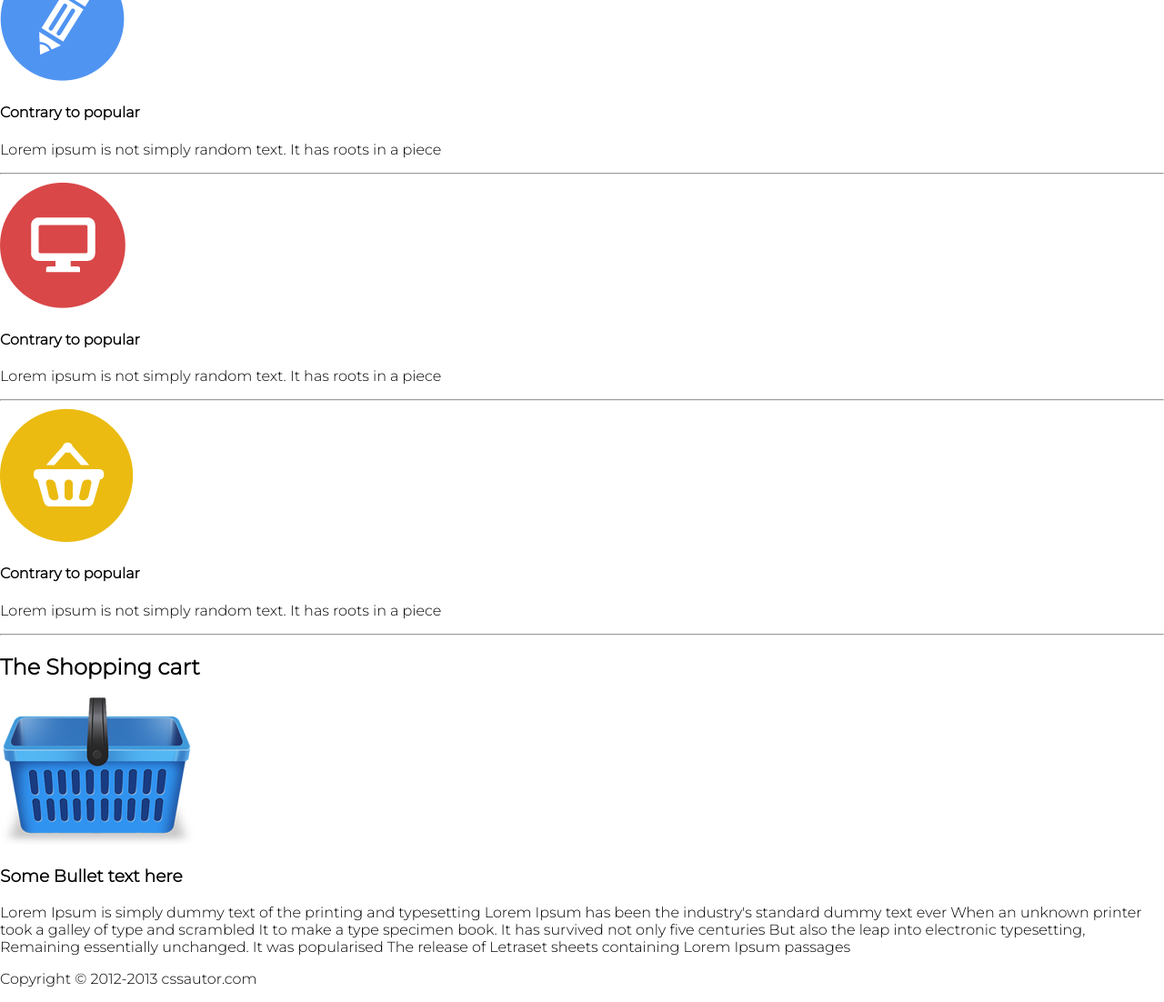
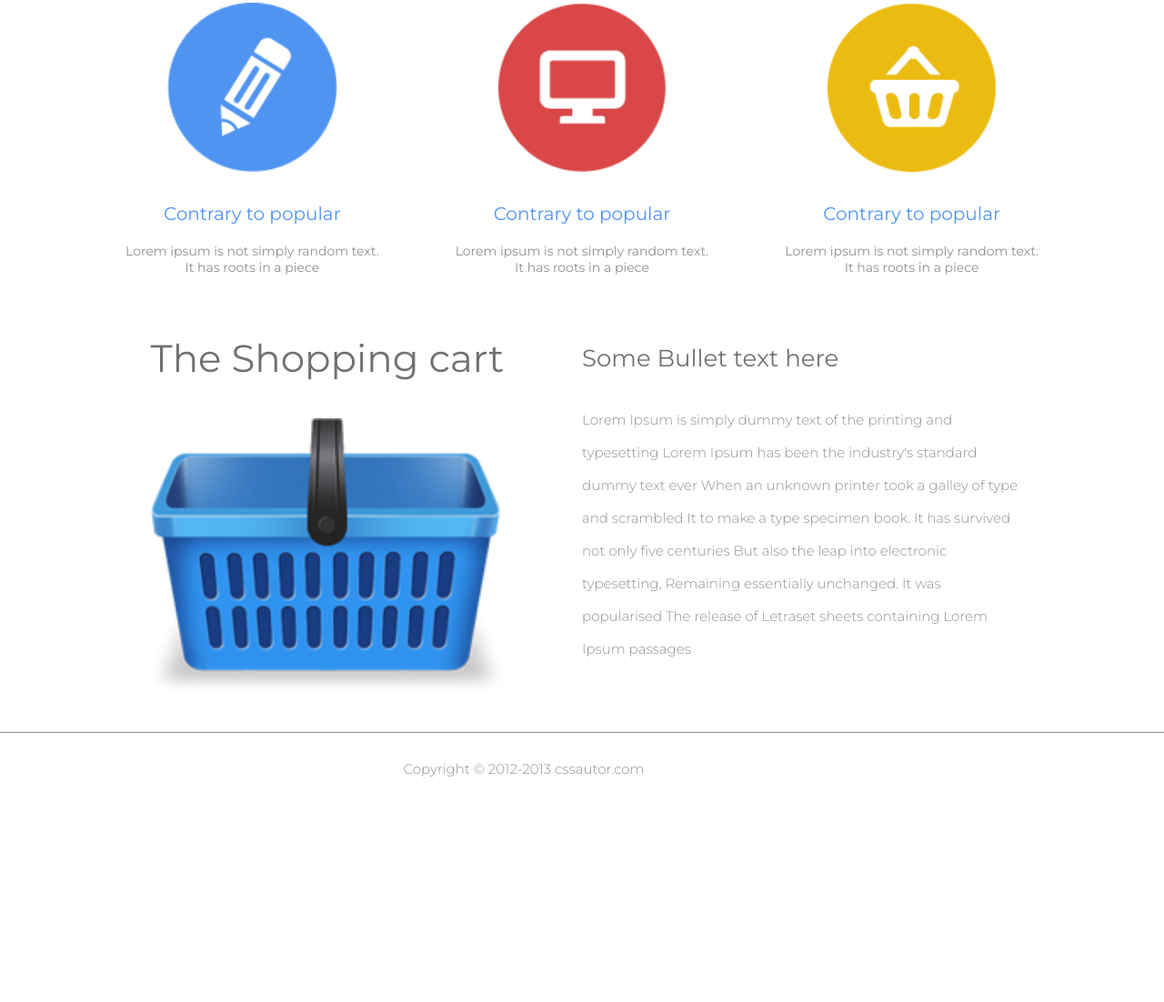
Before and after one commit to JIELLIEHKO/Prechu-maket, a plain HTML site: page index.html in a window 1280 px wide. Shown: the part 681-1783 px from the top of the page at 91% size. After the commit the page ends 1566 px from the top, so only its background shows below. Drawn offline with Linux system fonts and the light colour scheme.

```diff
--- a/css/components/footer.css
+++ b/css/components/footer.css
@@ -0,0 +1,23 @@
+.section-footer {
+    border-top: 1px solid #909090;
+    padding: 30px 0;
+}
+
+.footer {
+    display: flex;
+    align-items: center;
+    justify-content: center;
+}
+
+.footer p {
+    color: #909090;
+    font-size: 15px;
+    font-weight: 300;
+    margin: 0;
+}
+
+@media screen and (min-width: 1200px) {
+    .footer {
+        width: 90%;
+    }
+}
--- a/css/components/header.css
+++ b/css/components/header.css
@@ -5,11 +5,6 @@
   justify-content: space-between;
   align-items: center;
   margin: 0 auto;
-  /*background-color: red;*/
-}
-
-.logo-container {
- /* background-color: green;*/
 }
 
 .logo-link {
@@ -28,8 +23,15 @@
 .logo-text {
   margin: 0 0 0 15px;
   font-size: 56px;
-  letter-spacing: 5px;
+  letter-spacing: 0.42px;
+  font-weight: 300;
+
 }
+
+
+
+
+
 
 /* Drop menu */
 
@@ -89,7 +91,16 @@
   text-decoration: none;
 }
 
-/* Drop menu */
+.nav-link:hover {
+  color: greenyellow;
+}
+
+  /* Drop menu */
+
+
+
+
+
 
 .nav-desk {
   display: none;
@@ -111,6 +122,7 @@
 
   .nav-desk a {
     font-size: 20px;
+    font-weight: 400;
     color: #6c6c6c;
     margin-right: 40px;
   }
--- a/css/components/hero.css
+++ b/css/components/hero.css
@@ -30,6 +30,7 @@
   font-size: 27px;
   color: #ffF;
   margin: 10px 0;
+  font-weight: 300;
 }
 
 .hero-content p {
@@ -37,6 +38,7 @@
   line-height: 35px;
   color: #fff;
   margin: 0;
+  font-weight: 300;
 }
 
 .hero-content  p:last-child {
--- /dev/null
+++ b/css/components/main-bot.css
@@ -0,0 +1,74 @@
+.main-bottom {
+    padding-bottom: 35px;
+}
+
+.shop-container {
+ 	text-align: center;
+}
+
+.shop-container h2 {
+    font-size: 42px;
+    color: #6f7173;
+    font-weight: 400;
+    margin-bottom: 40px;
+}
+
+.shop-container img {
+    width: 215px;
+    height: 162px;
+}
+
+.bullet-container {
+	margin: 0 auto;
+	width: 80%;
+}
+
+.bullet-container h3 {
+    color: #6f7173;
+    margin-bottom: 40px;
+    font-weight: 400;
+    font-size: 34px;
+}
+
+.bullet-container p {
+	color: #909090;
+	line-height: 36px;
+	font-size: 17px;
+    font-weight: 300;
+}
+
+@media screen and (min-width: 1200px) {
+    .main-bottom {
+        display: flex;
+        justify-content: space-between;
+        width: 75%;
+        margin: 0 auto;
+        padding-bottom: 40px;
+    }
+
+    .shop-container h2 {
+        margin-bottom: 40px;
+    }
+
+    .shop-container img {
+        width: 400px;
+        height: auto;
+    }
+
+    .bullet-container {
+        margin: 0 auto;
+        width: 100%;
+        padding-left: 80px;
+        display: flex;
+        align-items: center;
+    }
+
+    .bullet-container h3 {
+        margin-bottom: 34px;
+        font-size: 26px;
+    }
+
+    .bullet-container p {
+        font-size: 15px;
+    }
+}
--- /dev/null
+++ b/css/components/main-top.css
@@ -0,0 +1,80 @@
+.main-content {
+    width: 100%;
+    margin: 0 auto;
+}
+
+.col-1 {
+    display: flex;
+    align-items: center;
+    margin: 0 auto;
+    padding: 41px 0 18px 0;
+    width: 90%;
+}
+
+.main-icon {
+    width: 100%;
+    height: 136px;
+}
+
+.col-content {
+    margin: 0 0 0 40px;
+    width: 75%;
+    font-size: 19px;
+    color: #909090;
+    font-weight: 400;
+}
+
+.col-content h4 {
+    font-size: 34px;
+    color: #5094f2;
+    margin: 0 0 20px 0;
+    font-weight: 400;
+}
+
+hr {
+    margin: 0 auto;
+}
+
+.col-br {
+    display: none;
+}
+
+@media screen and (min-width:1200px) {
+
+    .col-br {
+        display: block;
+    }
+
+    .row {
+        width: 85%;
+        margin: 0 auto;
+        display: flex;
+    }
+
+    .col-1 {
+        padding: 50px 0 0 0;
+        display: block;
+        width: 33.33%;
+        text-align: center;
+    }
+
+    .main-icon {
+        width: auto;
+        height: 186px;
+    }
+
+    .col-content {
+        margin:  30px 0;
+        width: 100%;
+        font-size: 14px;
+    }
+
+    .col-content h4 {
+        font-size: 20px;
+    }
+
+    hr {
+        display: none;
+    }
+
+}
--- a/index.html
+++ b/index.html
@@ -7,10 +7,13 @@
 	<link rel="stylesheet" type="text/css" href="css/main.css">
 	<link rel="stylesheet" type="text/css" href="css/components/header.css">
 	<link rel="stylesheet" type="text/css" href="css/components/hero.css">
+	<link rel="stylesheet" type="text/css" href="css/components/main-top.css">
+	<link rel="stylesheet" type="text/css" href="css/components/main-bot.css">
+	<link rel="stylesheet" type="text/css" href="css/components/footer.css">
 
 	<link rel="preconnect" href="https://fonts.googleapis.com">
 	<link rel="preconnect" href="https://fonts.gstatic.com" crossorigin>
-	<link href="https://fonts.googleapis.com/css2?family=Montserrat:wght@300&family=Rubik&display=swap" rel="stylesheet">
+	<link href="https://fonts.googleapis.com/css2?family=Montserrat:wght@300;400&family=Rubik&display=swap" rel="stylesheet">
 </head>
 <body>
 
@@ -89,41 +92,54 @@
 
 
 			<section class="main-content">
+
+
 				<div class="main-top">
+					<div class="row">
 						<div class="col-1">
+							<div class="container-icon">
 								<img src="icon/pen.png" alt="main-icon" class="main-icon">
+							</div>
 							<div class="col-content">
 								<h4 class="col-title">Contrary to popular</h4>
-							<p class="col-text">Lorem ipsum is not simply random text. It has roots in a piece</p>
+								<p class="col-text">Lorem ipsum is not simply random text.<br class="col-br"> It has roots in a piece</p>
 							</div>
 						</div>
 						<hr class="main-line">
 						<div class="col-1">
+							<div class="container-icon">
 								<img src="icon/monitor.png" alt="main-icon" class="main-icon">
+							</div>
 							<div class="col-content">
 								<h4 class="col-title">Contrary to popular</h4>
-							<p class="col-text">Lorem ipsum is not simply random text. It has roots in a piece</p>
+								<p class="col-text">Lorem ipsum is not simply random text.<br class="col-br"> It has roots in a piece</p>
 							</div>
 						</div>
 						<hr class="main-line">
 						<div class="col-1">
+							<div class="container-icon">
 								<img src="icon/bag.png" alt="main-icon" class="main-icon">
+							</div>
 							<div class="col-content">
 								<h4 class="col-title">Contrary to popular</h4>
-							<p class="col-text">Lorem ipsum is not simply random text. It has roots in a piece</p>
+								<p class="col-text">Lorem ipsum is not simply random text.<br class="col-br"> It has roots in a piece</p>
 							</div>
 						</div>
 						<hr class="main-line">
 					</div>
+				</div>
+
+
+
 				<div class="main-bottom">
 					<div class="shop-container">
-						<h2 class="shop-title">The Shopping cart</h2>
+						<h2>The Shopping cart</h2>
 						<img src="img/shop.png" alt="shop-img" class="shop-img">
 					</div>
 					<div class="bullet-container">
-						<h3 class="shop-subtitle">Some Bullet text here</h3>
-						<p class="shop-text">
-							Lorem Ipsum is simply dummy text of the printing and typesetting
+						<div class="bullet">
+							<h3>Some Bullet text here</h3>
+							<p>Lorem Ipsum is simply dummy text of the printing and typesetting
 								Lorem Ipsum has been the industry's standard dummy text ever
 								When an unknown printer took a galley of type and scrambled
 								It to make a type specimen book. It has survived not only five centuries
@@ -133,12 +149,15 @@
 							</p>
 						</div>
 					</div>
+				</div>
+
+
 			</section>
 		</main>
 	</section>
 	<section class="section-footer">
 		<footer class="footer">
-			<p class="footer-text">Copyright © 2012-2013 cssautor.com</p>
+			<p>Copyright © 2012-2013 cssautor.com</p>
 		</footer>
 	</section>
 
```
Also changed, not shown: css/components/card.css (deleted, +0 -48 lines). Lines whose indentation alone changed are shown as unchanged.
